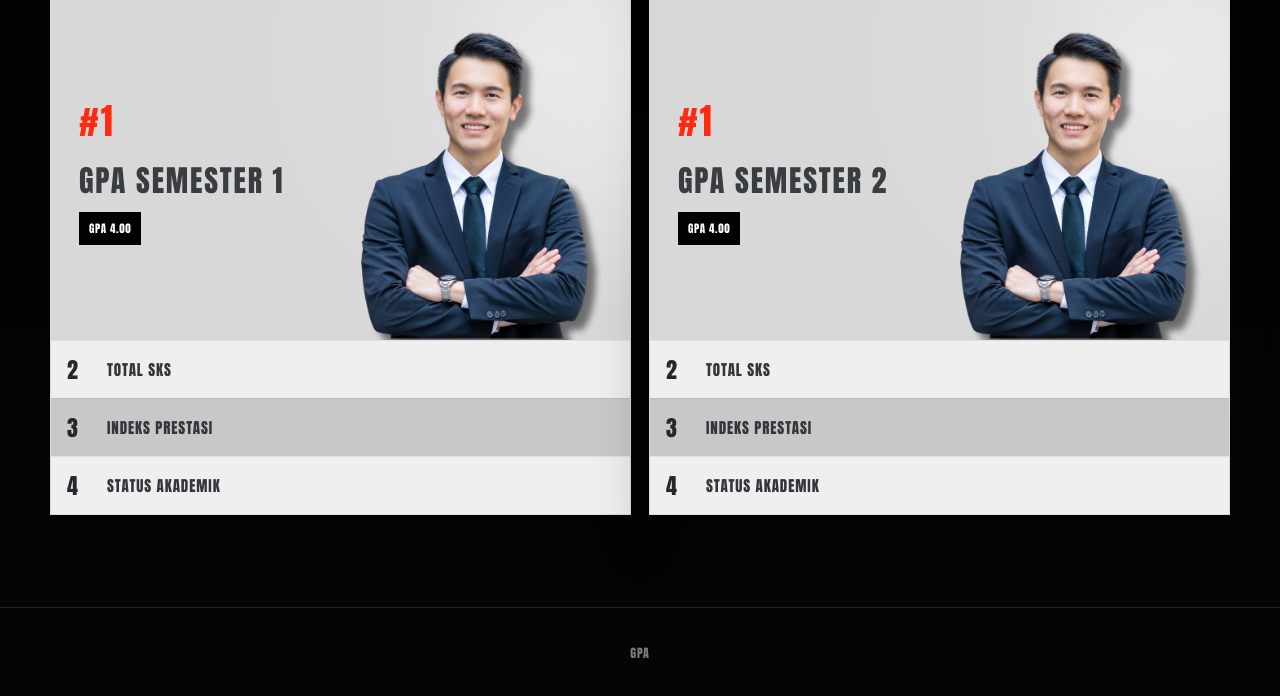
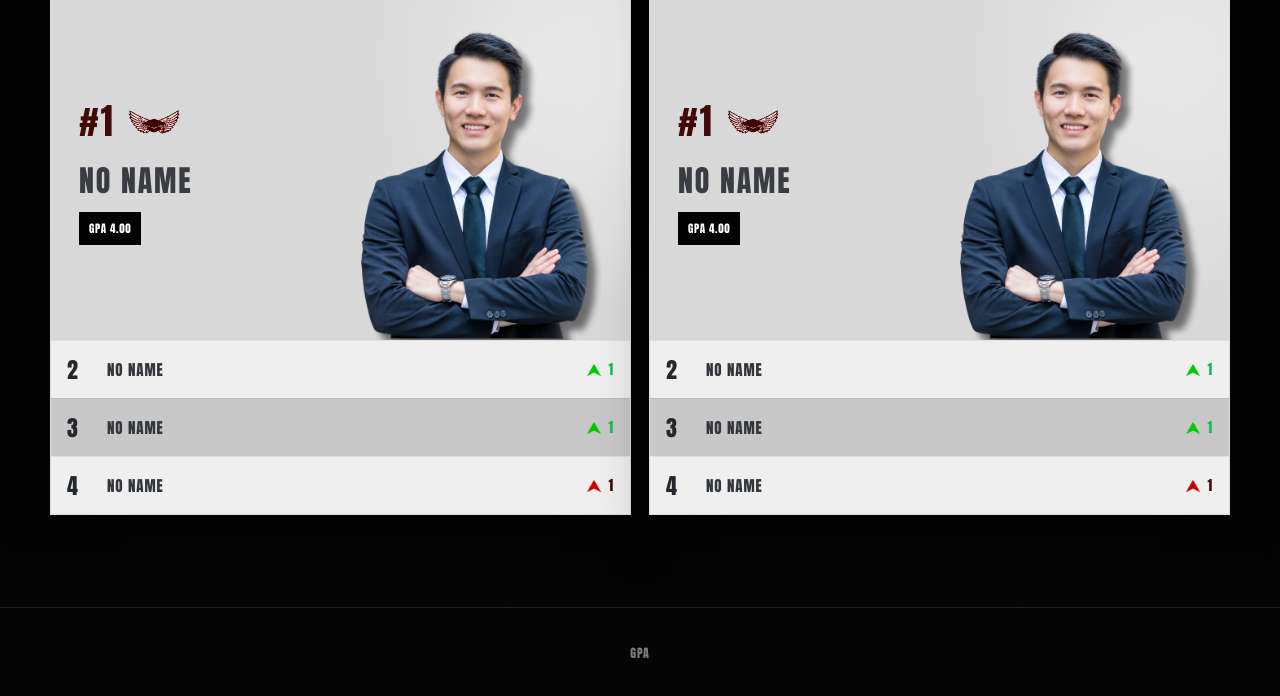
Before and after one commit to GblessSHN-boop/page-leaderboard-gpa-vibe-coding, a plain HTML site: page index.html in a window 1280 px wide. Shown: the part 646-1342 px from the top of the page. Drawn offline with Linux system fonts and the light colour scheme.

Commit message:
Add title badge and update GPA board content

```diff
--- a/main.js
+++ b/main.js
@@ -7,24 +7,27 @@ const rankings = [
     "fighters": [
       {
         "rank": 1,
-        "name": "GPA SEMESTER 1",
+        "name": "NO NAME",
         "change": null,
         "tag": "GPA 4.00"
       },
       {
         "rank": 2,
-        "name": "TOTAL SKS",
-        "change": null
+        "name": "NO NAME",
+        "change": 1,
+        "movement": "up"
       },
       {
         "rank": 3,
-        "name": "INDEKS PRESTASI",
-        "change": null
+        "name": "NO NAME",
+        "change": 1,
+        "movement": "up"
       },
       {
         "rank": 4,
-        "name": "STATUS AKADEMIK",
-        "change": null
+        "name": "NO NAME",
+        "change": 1,
+        "movement": "down"
       }
     ]
   },
@@ -36,24 +39,27 @@ const rankings = [
     "fighters": [
       {
         "rank": 1,
-        "name": "GPA SEMESTER 2",
+        "name": "NO NAME",
         "change": null,
         "tag": "GPA 4.00"
       },
       {
         "rank": 2,
-        "name": "TOTAL SKS",
-        "change": null
+        "name": "NO NAME",
+        "change": 1,
+        "movement": "up"
       },
       {
         "rank": 3,
-        "name": "INDEKS PRESTASI",
-        "change": null
+        "name": "NO NAME",
+        "change": 1,
+        "movement": "up"
       },
       {
         "rank": 4,
-        "name": "STATUS AKADEMIK",
-        "change": null
+        "name": "NO NAME",
+        "change": 1,
+        "movement": "down"
       }
     ]
   }
@@ -105,7 +111,12 @@ function createRankingCard(item) {
 
       <div class="featured-fighter">
         <div class="featured-meta">
-          <div class="featured-rank">#${champion.rank}</div>
+          <div class="featured-rank">
+  <span>#${champion.rank}</span>
+  <a class="title-badge-link" href="#tittle-by-gland-siahaan" title="Tittle by Gland Siahaan" aria-label="Tittle by Gland Siahaan">
+    <img class="title-badge" src="assets/icons/title/tittle-by-gland.png" alt="Tittle by Gland Siahaan">
+  </a>
+</div>
           <div class="featured-name">${champion.name}</div>
           ${champion.tag ? `<span class="featured-tag">${champion.tag}</span>` : ""}
         </div>
--- a/style.css
+++ b/style.css
@@ -18,7 +18,7 @@
   --panel: #d8d8d8;
   --panel-dark: #c8c8c8;
   --text-dark: #2b2d31;
-  --red: #ff2b10;
+  --red: #430808;
   --line: rgba(255, 255, 255, 0.12);
   --max-width: 1180px;
   --font-display: "VanchromeLocal", Impact, Haettenschweiler, "Arial Narrow Bold", sans-serif;
@@ -526,7 +526,7 @@ img {
 }
 
 .change-down {
-  color: #ff2b10;
+  color: #430808;
 }
 
 
@@ -672,3 +672,29 @@ article,
   letter-spacing: 0.06em;
 }
 /* ===== END FORCE ALL TEXT TO IMPACT REGULAR ===== */
+
+
+
+
+/* ===== TITLE BADGE BESIDE #1 ===== */
+.featured-rank {
+  display: inline-flex !important;
+  align-items: center !important;
+  gap: 12px !important;
+}
+
+.title-badge-link {
+  display: inline-flex;
+  align-items: center;
+  justify-content: center;
+  line-height: 0;
+  text-decoration: none;
+  cursor: pointer;
+}
+
+.title-badge {
+  width: 54px;
+  height: auto;
+  display: block;
+  object-fit: contain;
+}
```
Also changed, not shown: assets/icons/title/tittle-by-gland.png (added).
